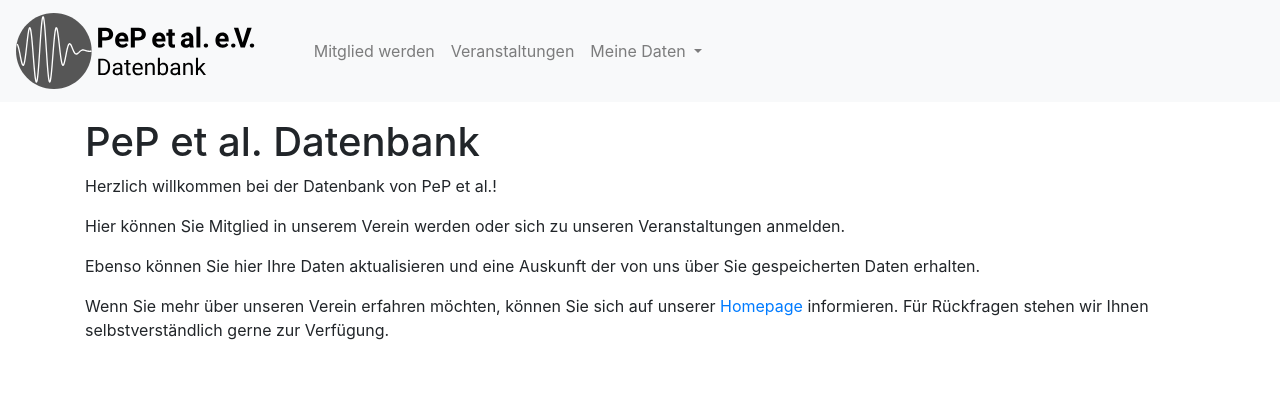
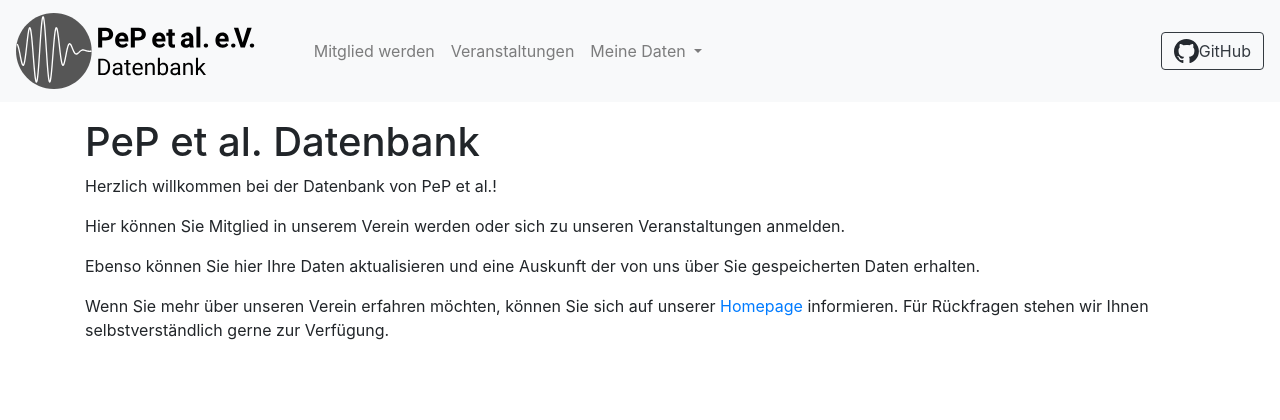
Before and after one commit to pep-dortmund/member-database, a Flask app: page / in a window 1280 px wide. Shown: the top 420 px of the page. Run offline with Flask 3, Linux system fonts and the light colour scheme; parts of the project's set-up code (start-up, migrations or seed data) failed here and were passed over; some libraries are stand-ins or nearby versions.

Commit message:
Add link to repo, fixes #197

```diff
--- a/member_database/static/custom.css
+++ b/member_database/static/custom.css
@@ -6,3 +6,7 @@
 .event-footer {
   margin-top: 0.5rem;
 }
+
+.github {
+    height: 1.5rem;
+}
--- a/member_database/templates/navbar.html
+++ b/member_database/templates/navbar.html
@@ -41,5 +41,10 @@
       {% endif %}
     </ul>
 
+    <a class="btn btn-outline-dark d-inline-flex align-items-center" href="https://github.com/pep-dortmund/member-database" target="_blank">
+      <img class="github" src="{{ url_for('static', filename='github-mark.svg') }}" />
+      GitHub
+    </a>
+
   </div>
 </nav>
```
Also changed, not shown: member_database/static/github-mark.svg (added).
